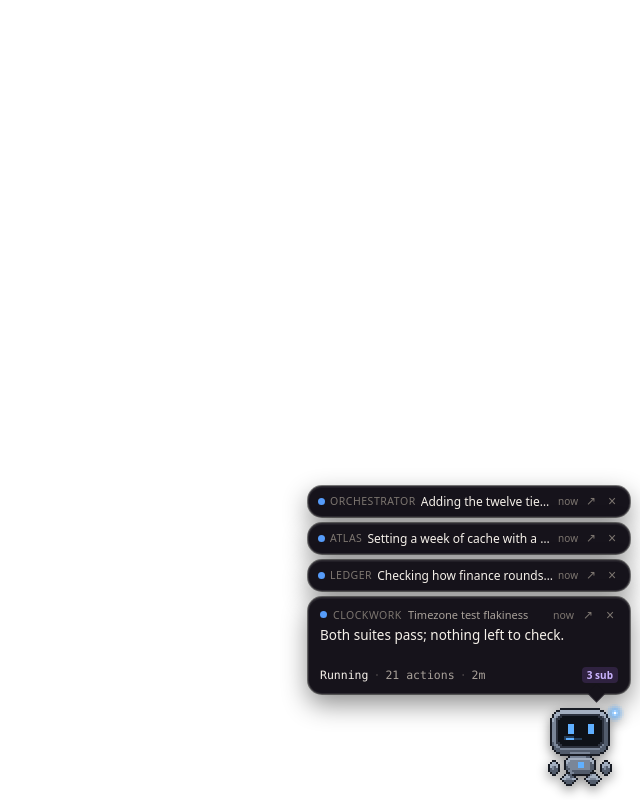
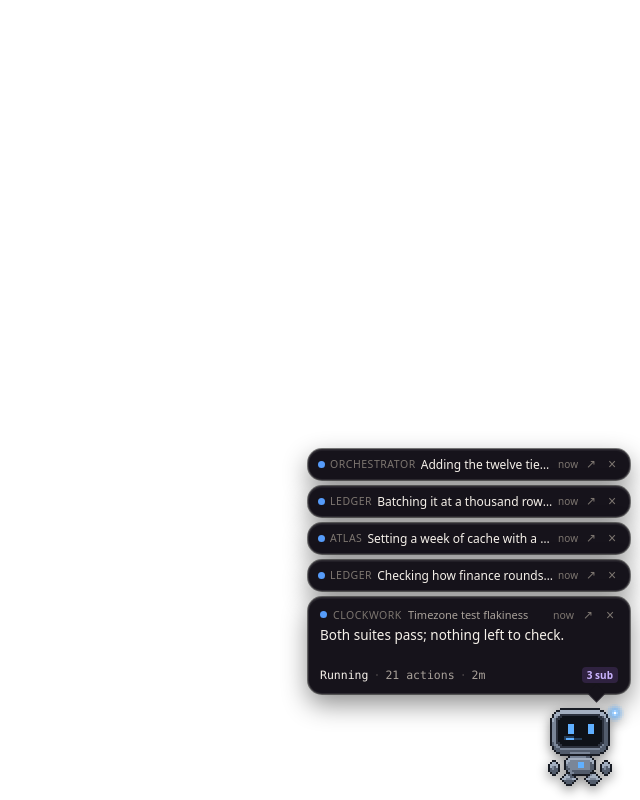
Before and after one commit to tristanmuzzu/Pets-for-Claude-Code, a website built with Vite: page index.html in a window 1280 px wide. Both pictures are taken after a click on the element 1109 px from the left and 644 px from the top of the page. Shown: the whole page, without its empty margins (640-1280 px from the left). Built offline with nearby package versions, Linux system fonts and the light colour scheme.

Commit message:
fix: a card per chat, not per project
Two chats open on the same repository shared one card. Which of them the
card was about was decided by rank(), and two running sessions tie there,
so the tie went to whichever had emitted a hook event most recently. The
title, the narration, the subagent count and the elapsed time all belonged
to whichever chat had moved last, and they swapped every few seconds. It
read as one card flickering between two chats, or as a chat disappearing.

Cards are now keyed by session id. The project name stays on the card as
context, the chat's own title identifies it, and the focus button opens
the chat on the card rather than whichever session was speaking for the
project at the moment of the click.

The "2x" chip goes with the grouping it counted, and rank() goes with the
election it decided. Collapsed chips are labelled by chat title now, since
two chips can share a project name; clipped, with the full title on hover.

The view, collapsed and promoted maps are keyed by session id now, so they
are pruned against the live session list. Keyed by project they were
bounded by the number of repositories; keyed by session they would grow
for as long as the overlay ran.

The browser demo gains a second chat on an existing project, because that
is the case the layout has to survive.

Co-Authored-By: Claude Opus 5 <noreply@anthropic.com>

```diff
--- a/index.html
+++ b/index.html
@@ -41,7 +41,6 @@
           <span class="title"></span>
           <span class="line"></span>
           <span class="workspace" hidden></span>
-          <span class="count" hidden></span>
           <span class="unread" hidden title="Finished while you were away">●</span>
           <span class="age"></span>
           <button class="icon focus" type="button" title="Open this chat">↗</button>
--- a/src/main.js
+++ b/src/main.js
@@ -14,7 +14,6 @@ import {
   duration,
   holdState,
   isNewer,
-  rank,
   relativeTime
 } from './derive.js'
 
@@ -24,9 +23,9 @@ const IS_TAURI = typeof window !== 'undefined' && '__TAURI_INTERNALS__' in windo
 /** Replaced at build time from package.json. See vite.config.js. */
 const APP_VERSION = typeof __APP_VERSION__ === 'string' ? __APP_VERSION__ : '0.0.0'
 
-/** How many project cards are shown in full before the stack collapses. */
+/** How many chat cards are shown in full before the stack collapses. */
 const SLOT_LIMIT = 3
-/** How many projects fit once they are one line each. */
+/** How many chats fit once they are one line each. */
 const DENSE_LIMIT = 6
 
 const el = {
@@ -79,7 +78,7 @@ let seenSessions = new Set()
 /**
  * Card order is a property of the UI, not of the data. Sorting by "most
  * recently updated" on every hook event made the visible set churn every few
- * hundred milliseconds. A project keeps its slot until it goes quiet.
+ * hundred milliseconds. A chat keeps its slot until it goes quiet.
  */
 let slots = []
 const views = new Map()
@@ -98,7 +97,7 @@ const chipNodes = new Map()
  */
 const acknowledged = new Set()
 /**
- * The project holding the one full card while the stack is collapsed.
+ * The chat holding the one full card while the stack is collapsed.
  *
  * Null means "whichever is nearest the pet", which is the busiest or most
  * urgent one. Clicking a collapsed line hands it the card, because the thing
@@ -130,31 +129,37 @@ function viewFor(key) {
   return view
 }
 
+/** What to call a session when it has no chat title of its own yet. */
+const projectName = (session) => session.project || session.session_id.slice(0, 8)
+
 /**
- * One card per project. Several sessions can share a project (worktrees,
- * subagents); the busiest one speaks for it.
+ * One card per chat.
+ *
+ * These used to be grouped by project, with the busiest session speaking for
+ * the rest. Two chats open on the same repository are both busy, so the card
+ * swapped identity every time the other one ran a tool: title, narration,
+ * subagent count and elapsed time all belonged to whichever chat had moved
+ * last. It read as one card flickering between two chats, or as a chat being
+ * removed. A chat is the thing a person has open, so a chat is what gets a
+ * card; the project name stays on it as context.
  */
-function groupByProject(list) {
-  const groups = []
-  const index = new Map()
+function cardsFor(list) {
+  const out = []
   for (const session of list) {
     if (session.scratch && !config.showScratch) continue
-    const key = session.project || session.session_id.slice(0, 8)
-    const existing = index.get(key)
-    if (existing) {
-      existing.count += 1
-      if (rank(session) > rank(existing.session)) existing.session = session
-      continue
-    }
-    const group = { key, session, count: 1 }
-    index.set(key, group)
-    groups.push(group)
+    const key = session.session_id
+    const state = effectiveState(key, session)
+    out.push({
+      key,
+      session,
+      state,
+      live: ACTIVE.has(state),
+      // The chat's own name when the desktop app knows it, and the project
+      // otherwise: what a one-line chip has room to say.
+      label: session.chat_title || projectName(session)
+    })
   }
-  for (const group of groups) {
-    group.state = effectiveState(group.key, group.session)
-    group.live = ACTIVE.has(group.state)
-  }
-  return groups
+  return out
 }
 
 
@@ -208,14 +213,9 @@ function holdLine(view, line, now = Date.now()) {
 
 /** Marks a finished turn as seen, which is what removes its card. */
 function acknowledge(key) {
-  const group = groupByProject(sessions).find((candidate) => candidate.key === key)
-  if (!group || !settled(group.state)) return false
-  // Every session in the project, not just the one that speaks for it: one
-  // click means "I have seen this card", and the card stands for all of them.
-  for (const session of sessions) {
-    const project = session.project || session.session_id.slice(0, 8)
-    if (project === key && session.outcome) acknowledged.add(outcomeKey(session))
-  }
+  const card = cardsFor(sessions).find((candidate) => candidate.key === key)
+  if (!card || !settled(card.state)) return false
+  if (card.session.outcome) acknowledged.add(outcomeKey(card.session))
   viewFor(key).unread = false
   return true
 }
@@ -232,11 +232,13 @@ function buildCard(key) {
   })
   node.querySelector('.focus').addEventListener('click', (event) => {
     event.stopPropagation()
-    const group = groupByProject(sessions).find((candidate) => candidate.key === key)
+    const card = cardsFor(sessions).find((candidate) => candidate.key === key)
+    // The key *is* the session, so this always opens the chat on the card
+    // rather than whichever chat in the project happened to move last.
     invoke('focus_session', {
-      sessionId: group?.session.session_id ?? '',
-      project: key,
-      workspace: group?.session.workspace ?? ''
+      sessionId: key,
+      project: card ? projectName(card.session) : '',
+      workspace: card?.session.workspace ?? ''
     }).catch(() => {})
   })
   node.addEventListener('click', () => {
@@ -258,21 +260,17 @@ function buildCard(key) {
   return node
 }
 
-function paintCard(node, group, compact = false) {
-  const { session, key, count, state } = group
+function paintCard(node, card, compact = false) {
+  const { session, key, state } = card
 
   node.dataset.state = state
   node.dataset.density = compact ? 'compact' : 'full'
-  node.querySelector('.project').textContent = key
+  node.querySelector('.project').textContent = projectName(session)
   node.querySelector('.age').textContent = relativeTime(session.updated_ms)
 
   const workspace = node.querySelector('.workspace')
   workspace.hidden = !session.workspace
   workspace.textContent = session.workspace || ''
-
-  const countNode = node.querySelector('.count')
-  countNode.hidden = count < 2
-  countNode.textContent = `${count}×`
 
   const view = viewFor(key)
   node.querySelector('.unread').hidden = !view.unread
@@ -384,6 +382,7 @@ function buildChip(key) {
   const dot = document.createElement('span')
   dot.className = 'dot'
   const text = document.createElement('span')
+  text.className = 'label'
   button.append(dot, text)
   button.addEventListener('click', () => {
     stackHidden = false
@@ -395,10 +394,18 @@ function buildChip(key) {
 }
 
 function render() {
-  const groups = groupByProject(sessions)
+  const groups = cardsFor(sessions)
   const byKey = new Map(groups.map((group) => [group.key, group]))
 
-  // Slots only change when a project starts or stops being active, or when one
+  // A chat that is gone is never coming back under the same id, so anything
+  // remembered about it is a leak. Keyed by session rather than by project,
+  // these maps would otherwise grow for the life of the overlay.
+  const known = new Set(sessions.map((session) => session.session_id))
+  for (const key of [...views.keys()]) if (!known.has(key)) views.delete(key)
+  for (const key of [...collapsed]) if (!known.has(key)) collapsed.delete(key)
+  if (promoted && !known.has(promoted)) promoted = null
+
+  // Slots only change when a chat starts or stops being active, or when one
   // starts needing attention. Ordinary progress never reorders anything.
   const liveKeys = groups.filter((group) => group.live).map((group) => group.key)
   slots = slots.filter((key) => liveKeys.includes(key))
@@ -446,10 +453,10 @@ function render() {
   const dozing = config.quiet || Date.now() - lastLiveAt > SLEEP_AFTER_MS
   el.pet.classList.toggle('asleep', dozing)
 
-  // Three projects fit as cards. Past that the stack would own the screen, so
-  // it collapses: one card for the project being watched, one line each for the
-  // rest, which is enough to see what every project is doing and to close any
-  // of them. More projects than that fit *because* they are lines.
+  // Three chats fit as cards. Past that the stack would own the screen, so it
+  // collapses: one card for the chat being watched, one line each for the rest,
+  // which is enough to see what every chat is doing and to close any of them.
+  // More chats than that fit *because* they are lines.
   const wanted = stackHidden ? [] : slots.filter((key) => !collapsed.has(key))
   const dense = wanted.length > SLOT_LIMIT
   const visible = wanted.slice(0, dense ? DENSE_LIMIT : SLOT_LIMIT)
@@ -509,7 +516,10 @@ function renderChips(groups) {
       el.chips.append(node)
     }
     node.querySelector('.dot').style.background = `var(--${group.state})`
-    node.lastElementChild.textContent = group.key
+    // A chat title is longer than a project name was, and a chip is a pill:
+    // the row clips it and the tooltip carries the rest.
+    node.lastElementChild.textContent = group.label
+    node.title = group.label
   }
   el.chips.hidden = chipNodes.size === 0
 }
@@ -1250,7 +1260,7 @@ async function loadPetPayload(id) {
   return invoke('load_pet', { id })
 }
 
-/** What each demo project is "saying", so the main line has real sentences. */
+/** What each demo chat is "saying", so the main line has real sentences. */
 const DEMO_LINES = {
   clockwork: [
     'Reading the formatter to see which clock it trusts.',
@@ -1271,6 +1281,10 @@ const DEMO_LINES = {
   atlas: [
     'Tiles are re-fetched every hour for no reason.',
     'Setting a week of cache with a content hash in the path.'
+  ],
+  migration: [
+    'Writing the backfill for the invoices already issued.',
+    'Batching it at a thousand rows so the table stays writable.'
   ]
 }
 
@@ -1283,9 +1297,13 @@ function startBrowserDemo() {
     clockwork: 'Timezone test flakiness',
     orchestrator: 'Tier C eval coverage',
     ledger: 'Invoice rounding rules',
-    atlas: 'Tile server cache headers'
+    atlas: 'Tile server cache headers',
+    migration: 'Backfill for issued invoices'
   }
-  // Four projects rather than two: three is where the stack collapses, and a
+  // Two chats on the same repository, because that is the case the card layout
+  // has to survive: they get a card each, and the project name on both.
+  const projects = { migration: 'ledger' }
+  // Five chats rather than two: three is where the stack collapses, and a
   // layout whose rule you cannot see is a layout you cannot design.
   const scripts = {
     clockwork: [
@@ -1311,6 +1329,11 @@ function startBrowserDemo() {
       ['running', 'Running', 'Cache tiles for a week, not an hour'],
       ['thinking', 'Thinking', 'Cache tiles for a week, not an hour'],
       ['running', 'Editing', 'Cache tiles for a week, not an hour']
+    ],
+    migration: [
+      ['running', 'Editing', 'Backfill the invoices already issued'],
+      ['running', 'Running', 'Backfill the invoices already issued'],
+      ['thinking', 'Thinking', 'Backfill the invoices already issued']
     ]
   }
   // In the app the cursor arrives from the window manager, because the overlay
@@ -1329,7 +1352,7 @@ function startBrowserDemo() {
   const started = Date.now() - 143_000
   const advance = () => {
     const now = Date.now()
-    sessions = Object.entries(scripts).map(([project, steps], i) => {
+    sessions = Object.entries(scripts).map(([chat, steps], i) => {
       const [want, kind, headline] = steps[(tick + i) % steps.length]
       // The demo speaks in display states; the real files speak in the three
       // separate fields, so translate rather than special-case the renderer.
@@ -1339,9 +1362,9 @@ function startBrowserDemo() {
       // Being blocked does not change what the session was doing.
       else if (want === 'waiting') durable = 'running'
       return {
-        session_id: project,
-        project,
-        chat_title: titles[project] ?? '',
+        session_id: chat,
+        project: projects[chat] ?? chat,
+        chat_title: titles[chat] ?? '',
         workspace: i === 1 ? 'feature-x' : '',
         scratch: false,
         state: durable,
@@ -1362,7 +1385,7 @@ function startBrowserDemo() {
         headline,
         // In a real session this is whatever Claude last said or thought; the
         // demo needs one so the line can be designed at its real length.
-        narration: DEMO_LINES[project]?.[tick % DEMO_LINES[project].length] ?? '',
+        narration: DEMO_LINES[chat]?.[tick % DEMO_LINES[chat].length] ?? '',
         activity: `${kind} something`,
         detail: want === 'failed' ? 'expected 03:00 to be 02:00' : '',
         updated_ms: now,
```
Also changed, not shown: src/derive.js (+0 -9 lines), src/style.css (+9 -10 lines), test/derive.test.js (+0 -11 lines), README.md.
